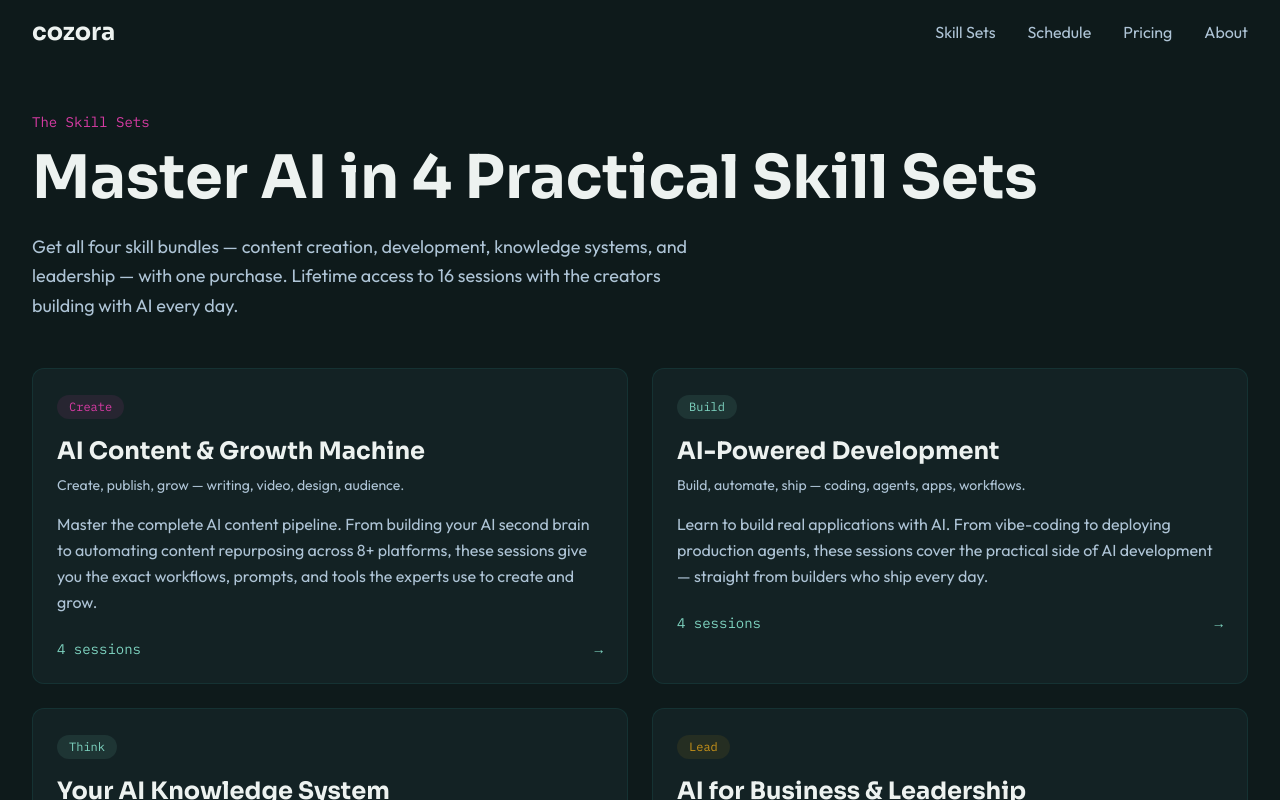
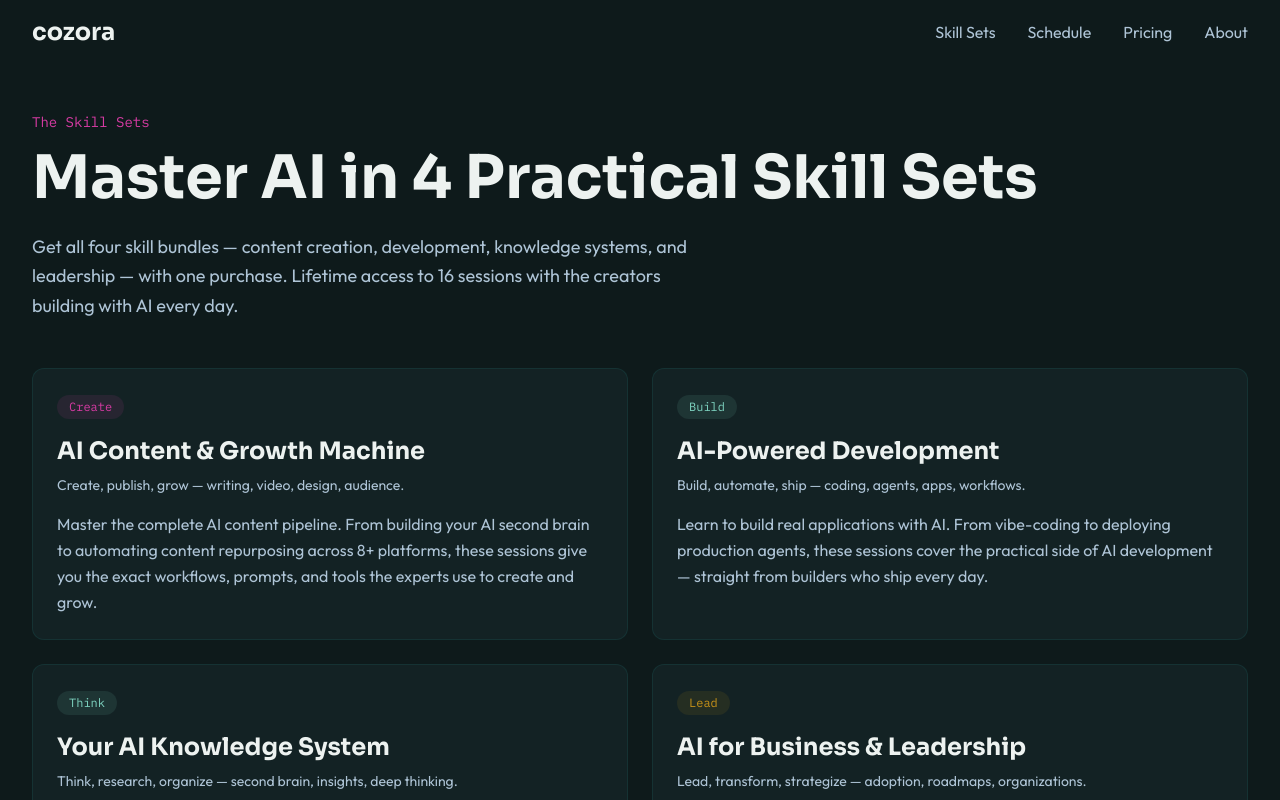
Before and after one commit to Jsfananan/cozora-web, a Next.js app: page /bundles in a window 1280 px wide. Shown: the top 800 px of the page. Built offline with nearby package versions, Linux system fonts and the light colour scheme.

Commit message:
Remove session count and clickable links from bundle cards
Cards now display bundle info only — no navigation, no session count.

Co-Authored-By: Claude Opus 4.6 <noreply@anthropic.com>

```diff
--- a/src/app/bundles/page.tsx
+++ b/src/app/bundles/page.tsx
@@ -1,4 +1,3 @@
-import Link from 'next/link';
 import { bundles } from '@/lib/bundles';
 import Navbar from '@/components/Navbar';
 
@@ -36,17 +35,15 @@ export default function BundlesPage() {
                 bundle.skillNum as keyof typeof skillColorMap
               ] || { text: 'text-cz-teal', bg: 'bg-cz-teal/10' };
               return (
-                <Link
+                <div
                   key={bundle.slug}
-                  href={`/bundles/${bundle.slug}`}
-                  className="group"
                 >
-                  <div className="h-full bg-cz-bg-card border border-cz-border hover:border-cz-border-strong rounded-xl p-6 transition-all hover:bg-cz-bg-card-hover">
+                  <div className="h-full bg-cz-bg-card border border-cz-border rounded-xl p-6">
                     <div className={`inline-block px-3 py-1 rounded-full text-xs font-mono ${colors.text} ${colors.bg} mb-4`}>
                       {bundle.skillNum}
                     </div>
 
-                    <h2 className="text-2xl font-display font-bold text-cz-text mb-2 group-hover:text-cz-accent transition-colors">
+                    <h2 className="text-2xl font-display font-bold text-cz-text mb-2">
                       {bundle.name}
                     </h2>
 
@@ -54,16 +51,11 @@ export default function BundlesPage() {
                       {bundle.tagline}
                     </p>
 
-                    <p className="text-cz-text-muted leading-relaxed mb-6">
+                    <p className="text-cz-text-muted leading-relaxed">
                       {bundle.description}
                     </p>
-
-                    <div className="flex items-center text-sm text-cz-teal font-mono">
-                      <span>{bundle.sessions.length} sessions</span>
-                      <span className="ml-auto">→</span>
-                    </div>
                   </div>
-                </Link>
+                </div>
               );
             })}
           </div>
```
